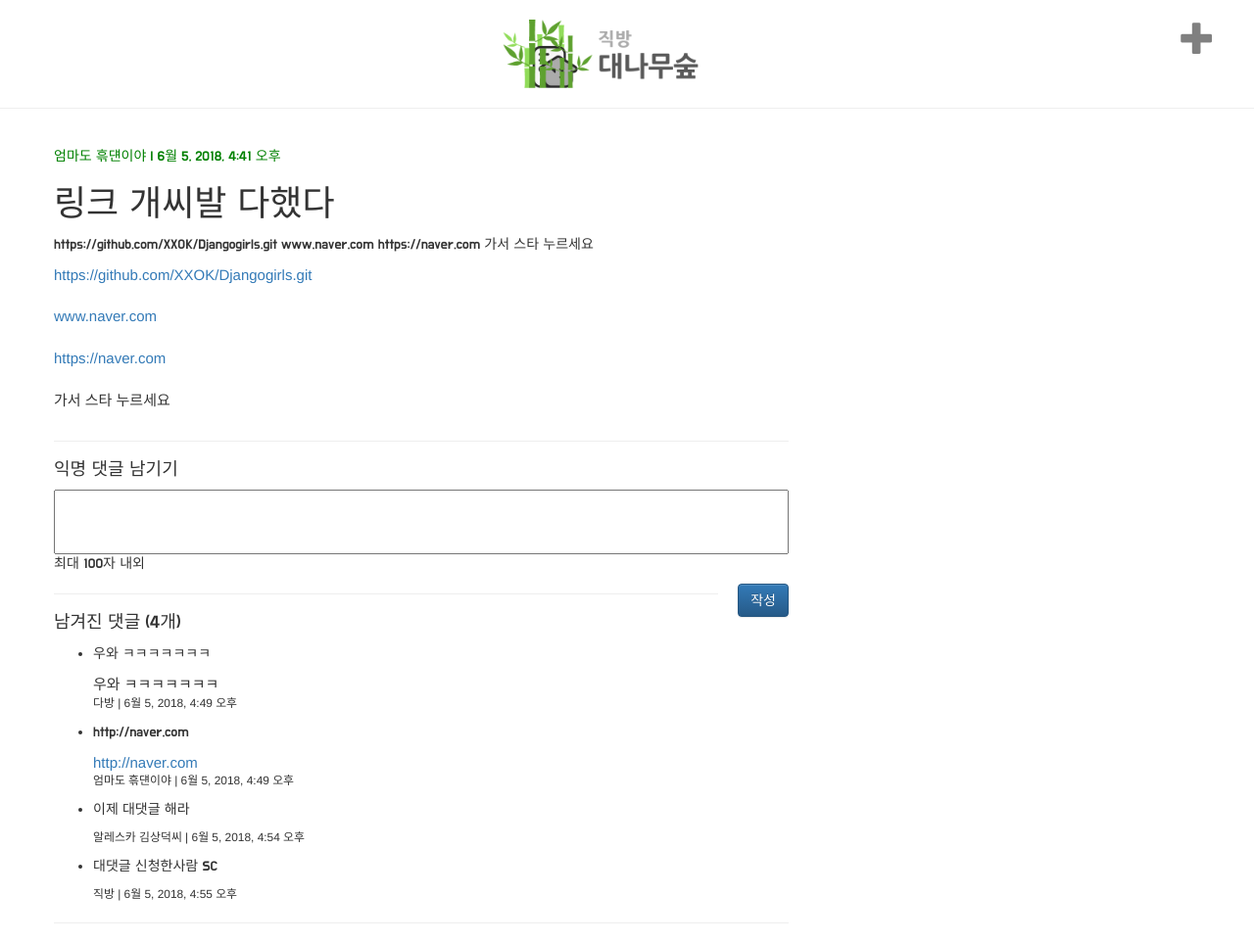
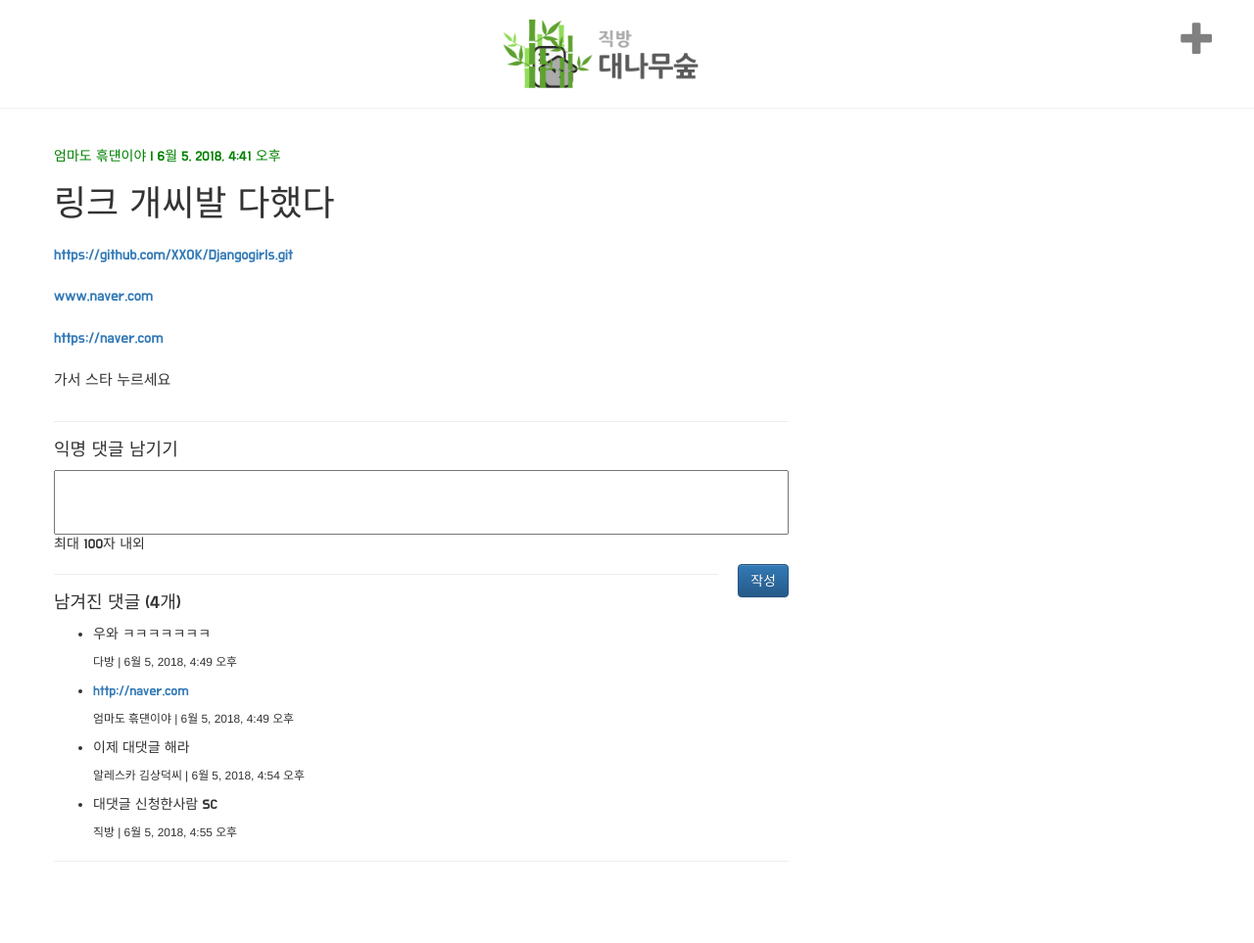
Before and after one commit to XXOK/Djangogirls, a Django app: a page that uses blog/templates/blog/base.html in a window 1280 px wide. Shown: the whole page at 98% size. After the commit the page ends 880 px from the top, so only its background shows below. Run offline with Django 3.2, Linux system fonts and the light colour scheme; data comes from the database, SQL or seed files in the repository; both versions use the stored data as it was after the commit; some libraries are stand-ins or nearby versions.

Commit message:
본문 링크 및 댓글 링크 적용 완료

```diff
--- a/blog/templates/blog/base.html
+++ b/blog/templates/blog/base.html
@@ -10,6 +10,7 @@
         <link rel="stylesheet" href="{% static 'blog/post.css' %}">
         <link rel="stylesheet" href="{% static 'blog/comment.css' %}">
         <script src="https://ajax.googleapis.com/ajax/libs/jquery/1.7.2/jquery.min.js"></script>
+        <script src="{% static 'js/content_urlize.js' %}" type="text/javascript"></script>
         <title>직방 대나무숲</title>
     </head>
     <body>
--- a/blog/templates/blog/post_detail.html
+++ b/blog/templates/blog/post_detail.html
@@ -12,9 +12,8 @@
     </div>
     <!--<a class="btn btn-default" href="{% url 'post_edit' post.pk %}"><span class="glyphicon glyphicon-pencil"></span></a>-->
     <h1>{{ post.title }}</h1>
-    <p id="contents-in">{{ post.text }}</p>
-    <div id="contents-out" style="font-size:15px;"></div>
-    <script src="{% static 'js/content_urlize.js' %}" type="text/javascript"></script>
+    <div id="contents-in">{{ post.text }}</div>
+    <div id="contents-out"></div>
 </div>
 
 <hr/>
@@ -35,19 +34,17 @@
 <hr/>
 
 <div class="comment">
-    <h4>남겨진 댓글 ({{ post.comment_set.all.count }}개) </h4>
+    <h4>남겨진 댓글 ({{ post.comment_set.all.count }}개)</h4>
     {% if post.comment_set.all %}
     {% for i in post.comment_set.all %}
     <ul>
         <li>
-            <!--<p>{{ i.comment | urlize }}</p>-->
-            <p class="comments-in{{ forloop.counter0 }}">{{ i.comment }}</p>
-            <div class="comments-out{{ forloop.counter0 }}" style="font-size:15px;"></div>
-            <script src="{% static 'js/comment_urlize.js' %}" type="text/javascript"></script>
+            <p>{{ i.comment | urlize }}</p>
             <small>{{i.author}} | {{ i.created_at }}</small>
         </li>
     </ul>
     {% endfor %}
+
     {% else %}
     <strong>등록된 댓글이 없습니다.</strong>
     {% endif %}
@@ -56,6 +53,3 @@
 <hr/>
 
 {% endblock %}
-
-{% block js %}
-{% endblock %}
--- a/blog/views.py
+++ b/blog/views.py
@@ -91,6 +91,3 @@ def post_edit(request, pk):
 def url_target_blank(text):
     return text.replace('<a ', '<a target="_blank" autoescape="true" autoescape="True" ')
 url_target_blank = register.filter(url_target_blank, is_safe = True)
-
-# regex = re.compile(r'^(http:\/\/www\.|https:\/\/www\.|http:\/\/|https:\/\/)?[a-z0-9]+([\-\.]{1}[a-z0-9]+)*\.[a-z]{2,5}(:[0-9]{1,5})?(\/.*)?$')
-# result = regex.match(a)
--- a/static/blog/blog.css
+++ b/static/blog/blog.css
@@ -34,7 +34,7 @@
     margin-top: 150px;
 }
 
-h1, h2, h3, h4, p {
+h1, h2, h3, h4, p, .post #contents-out {
     font-family: 'Do Hyeon', sans-serif;
 }
 
@@ -62,11 +62,23 @@ h1, h2, h3, h4, p {
     margin-bottom: 30px;
 }
 
+.post h1{
+    margin-bottom: 20px;
+}
 
-.post #urlize-c {
+
+.post #contents-in {
     word-break: break-all;
     display: none;
 }
+
+
+.post #contents-out {
+    word-break: break-all;
+    font-size: 15px;
+
+}
+
 
 .post h1 a, .post h1 a:visited,
 .post h2 a, .post h2 a:visited {
--- a/blog/static/js/comment_urlize.js
+++ b/static/js/content_urlize.js
@@ -64,20 +64,11 @@
         return lines.join('<br>');
     }
 
+
     $(document).ready(function() {
-        var $text = $('.comments-in'+0), $result = $('.comments-out'+0);
+        var $text = $('#contents-in'), $result = $('#contents-out');
         var val = $text.val(), text = urlize($text.html());
         $result.html(text)[text ? 'show' : 'hide']();
     })
 
-    $(document).ready(function() {
-        var $text = $('.comments-in'+1), $result = $('.comments-out'+1);
-        var val = $text.val(), text = urlize($text.html());
-        $result.html(text)[text ? 'show' : 'hide']();
-
-//        var $text = $('#comments-in0'), $result = $('#comments-out0');
-//        var val = $text.val(), text = urlize($text.html());
-//        $result.html(text)[text ? 'show' : 'hide']();
-    })
-
 })(document, jQuery);
```
Also changed, not shown: blog/static/blog/blog.css (+9 -1 lines), db.sqlite3.
